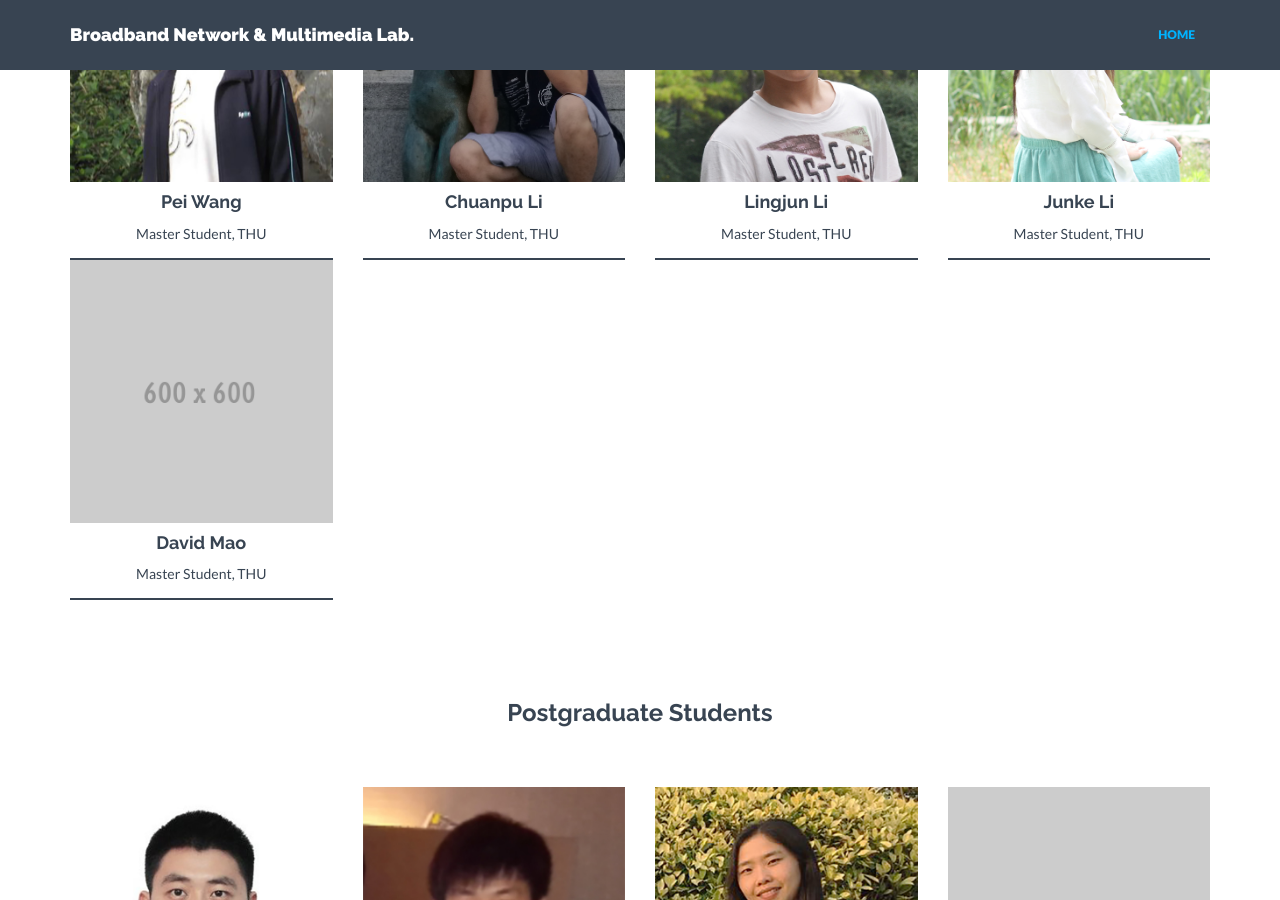
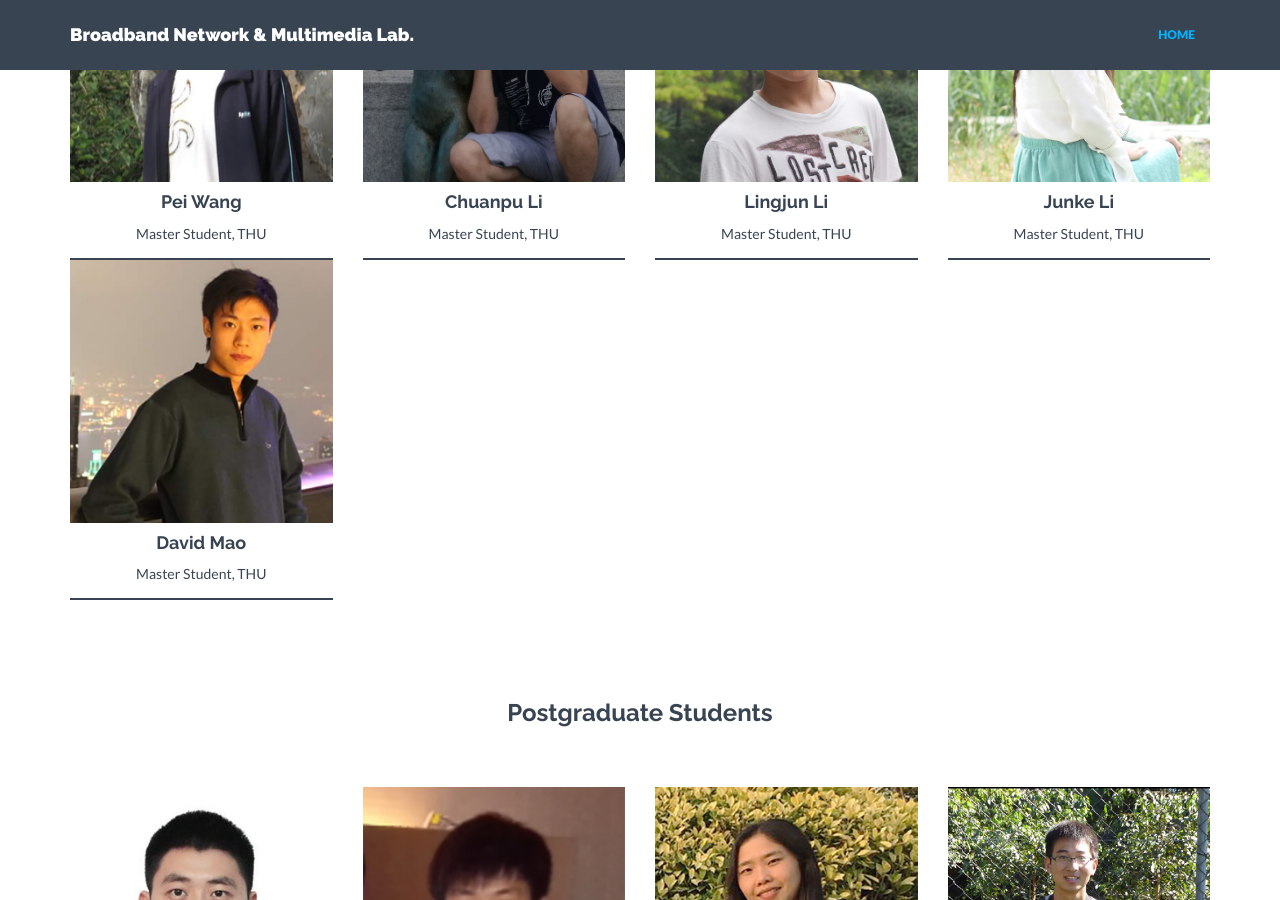
Before and after one commit to vincent-qin/vincent-qin.github.io, a Jekyll site: the page built from index.html, in a window 1280 px wide and 900 px high, scrolled down 1235 px. Built offline with Jekyll 4.4.1, drawn with Linux system fonts in a browser that asks for light colours; nearby versions of some CDN libraries.

Commit message:
增加部分头像

```diff
--- a/_data/members.yml
+++ b/_data/members.yml
@@ -81,7 +81,7 @@
 
 
 - name: David Mao
-  image: default.gif
+  image: david.jpg
   text: Master Student, THU
   social:
     - title: envelope #use for email address
--- a/_data/recent_members.yml
+++ b/_data/recent_members.yml
@@ -29,7 +29,7 @@
       url: https://www.vincentqin.tech/about/
 
 - name: Zhanqi Liu
-  image: default.gif
+  image: zhanqiliu.jpg
   text: Tencent Researcher
   social:
     - title: envelope #use for email address
```
Also changed, not shown: assets/img/members/david.jpg (added), assets/img/members/zhanqiliu.jpg (added).
